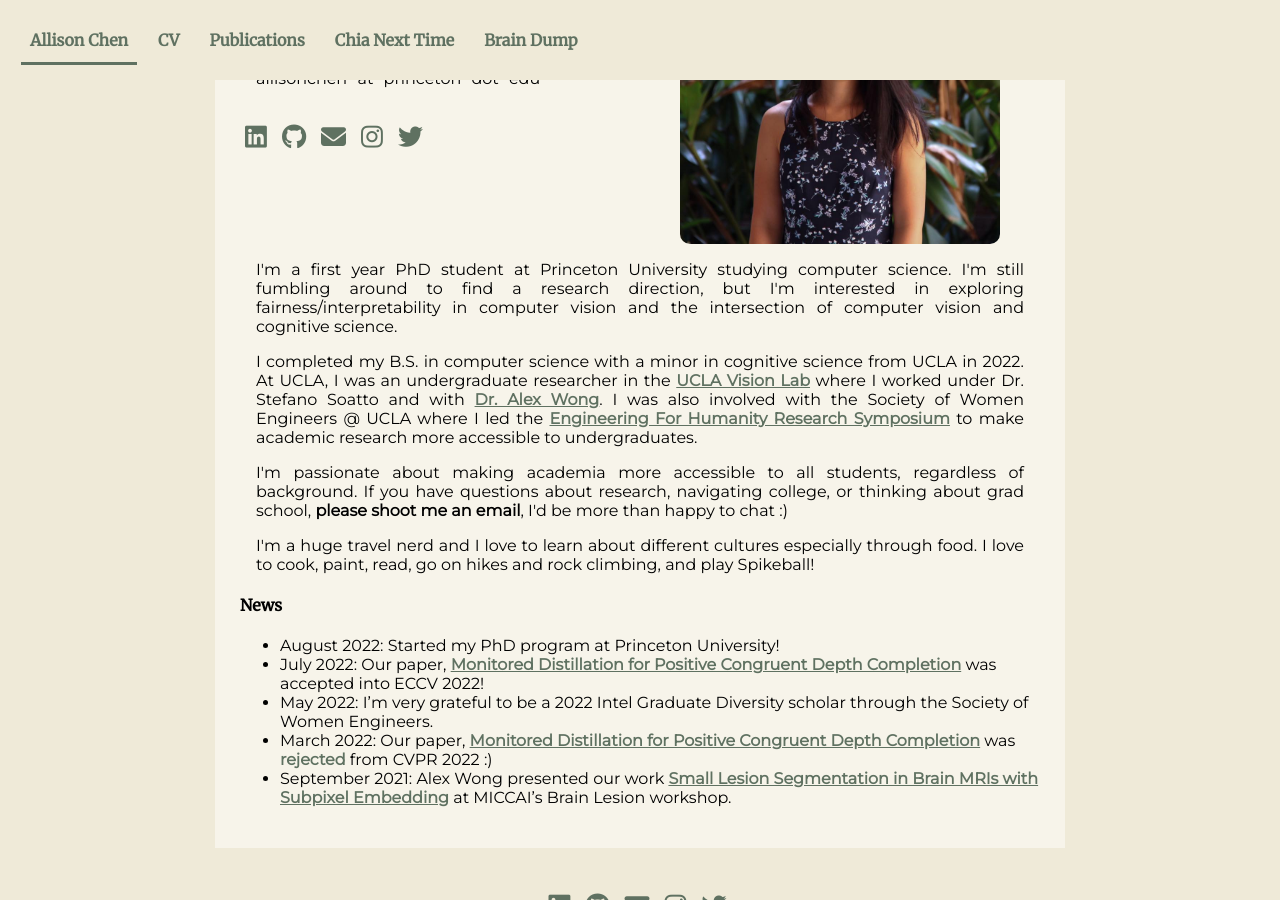
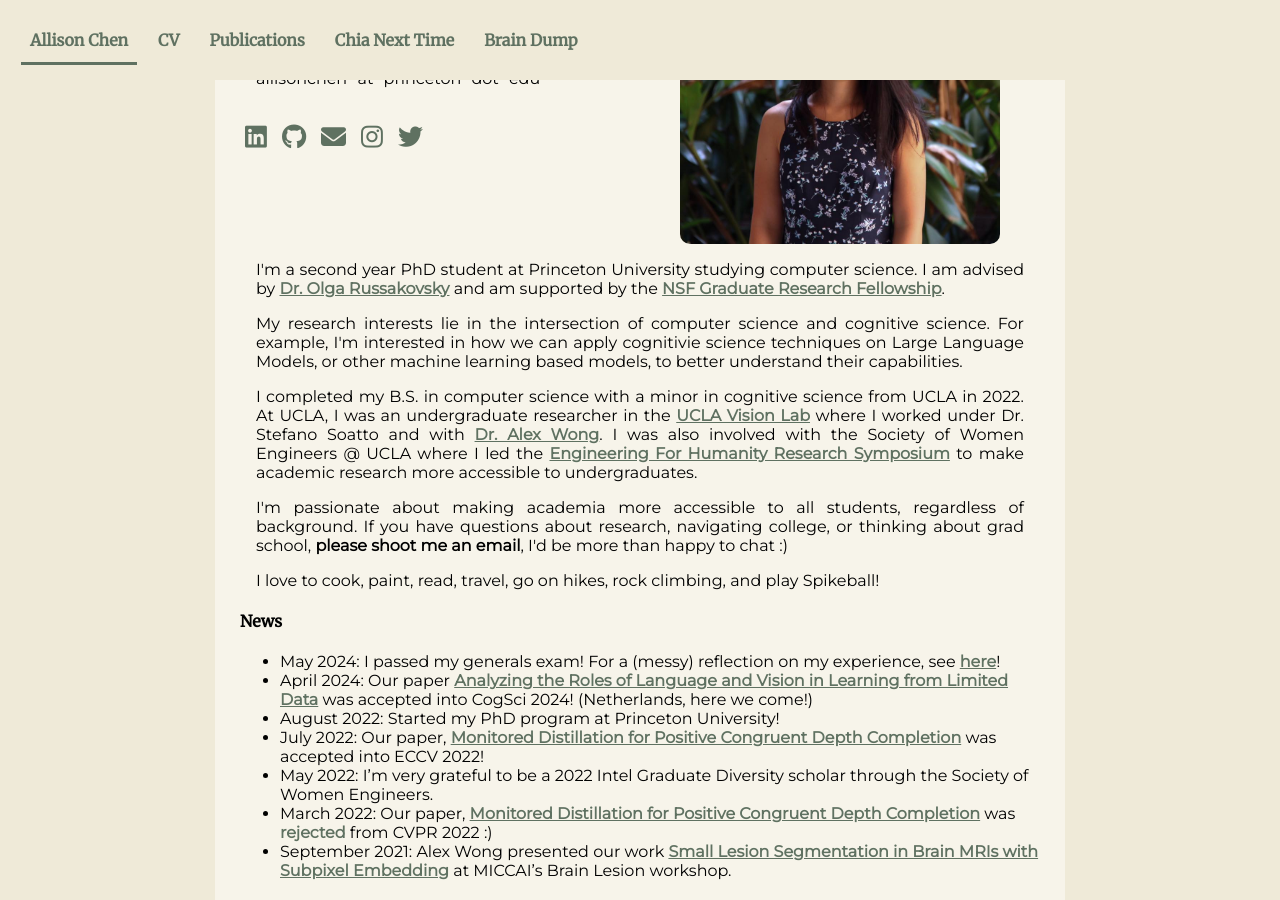
Before and after one commit to allisonchen23/allisonchen23.github.io, a Jekyll site: the page built from index.md, in a window 1280 px wide and 900 px high, scrolled down 201 px. Built offline with Jekyll 4.4.1, drawn with Linux system fonts in a browser that asks for light colours; nearby versions of some CDN libraries.

Commit message:
added cogsci, updated CV

```diff
--- a/index.md
+++ b/index.md
@@ -18,14 +18,17 @@ nav_category: home
 		</div>
 	</div>
 	<div>
-		<p>I'm a first year PhD student at Princeton University studying computer science. I'm still fumbling around to find a research direction, but I'm interested in exploring fairness/interpretability in computer vision and the intersection of computer vision and cognitive science. </p>
+		<p>I'm a second year PhD student at Princeton University studying computer science. I am advised by <a href="https://www.cs.princeton.edu/~olgarus/">Dr. Olga Russakovsky</a> and am supported by the <a href="https://www.nsfgrfp.org/">NSF Graduate Research Fellowship</a>. </p>
+		<p>My research interests lie in the intersection of computer science and cognitive science. For example, I'm interested in how we can apply cognitivie science techniques on Large Language Models, or other machine learning based models, to better understand their capabilities. </p>
 		<p>I completed my B.S. in computer science with a minor in cognitive science from UCLA in 2022. At UCLA, I was an undergraduate researcher in the <a href="http://vision.ucla.edu/">UCLA Vision Lab</a> where I worked under Dr. Stefano Soatto and with <a href="http://web.cs.ucla.edu/~alexw/">Dr. Alex Wong</a>. I was also involved with the Society of Women Engineers @ UCLA where I led the <a href="https://samueli.ucla.edu/engineering-for-humanity-research-symposium/">Engineering For Humanity Research Symposium</a> to make academic research more accessible to undergraduates.</p>
 		<p>I'm passionate about making academia more accessible to all students, regardless of background. If you have questions about research, navigating college, or thinking about grad school, <b>please shoot me an email</b>, I'd be more than happy to chat :) </p>
-		<p>I'm a huge travel nerd and I love to learn about different cultures especially through food. I love to cook, paint, read, go on hikes and rock climbing, and play Spikeball!</p>
+		<p>I love to cook, paint, read, travel, go on hikes, rock climbing, and play Spikeball!</p>
 	</div>
 </div>
 
 #### News
+* May 2024: I passed my generals exam! For a (messy) reflection on my experience, see <a href="https://docs.google.com/document/d/13z1pGsYsNQvXE8NF5bIhwbxDxz3BSDtAzbN5JB8IrXc/edit?usp=sharing">here</a>!
+* April 2024: Our paper [Analyzing the Roles of Language and Vision in Learning from Limited Data](https://arxiv.org/pdf/2403.19669) was accepted into CogSci 2024! (Netherlands, here we come!)
 * August 2022: Started my PhD program at Princeton University!
 * July 2022: Our paper, [Monitored Distillation for Positive Congruent Depth Completion](https://arxiv.org/abs/2203.16034) was accepted into ECCV 2022!
 * May 2022: I'm very grateful to be a 2022 Intel Graduate Diversity scholar through the Society of Women Engineers.
```
Also changed, not shown: publications.md (+3 -2 lines), 1 other file.
